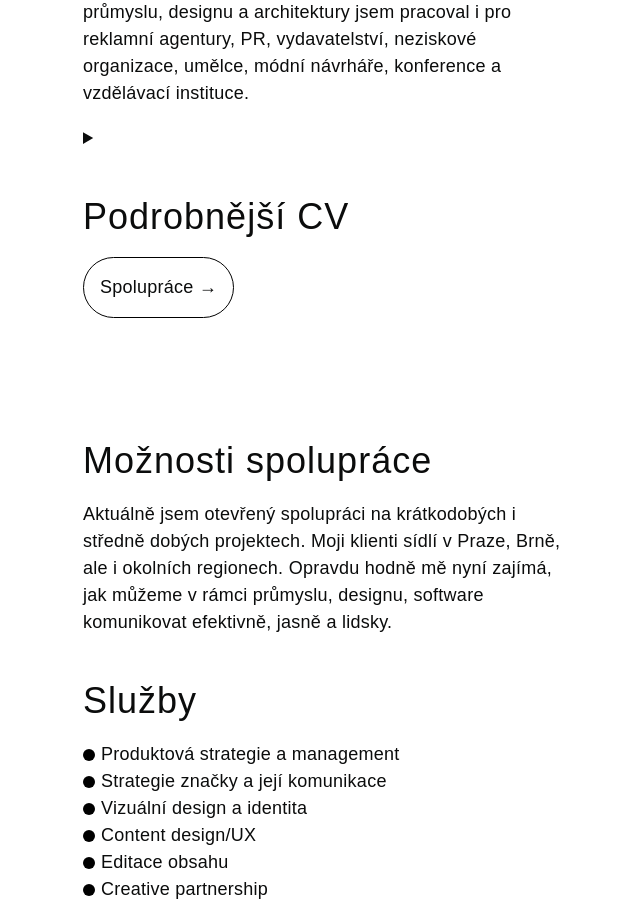
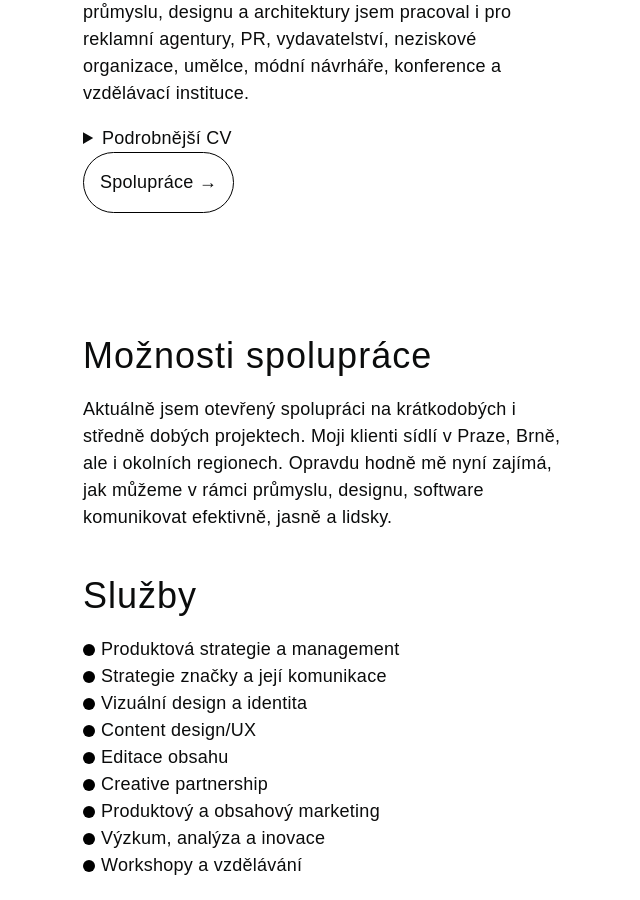
Before and after one commit to fdedic/fdedic.github.io, a Jekyll site: the page built from index.md, in a window 1280 px wide and 900 px high, scrolled down 1352 px. Shown: the whole window, without its empty margins (177-817 px from the left). Built offline with Jekyll 4.4.1, drawn with Linux system fonts in a browser that asks for light colours; nearby versions of some CDN libraries; some web fonts are replaced.

Commit message:
Update index.md

```diff
--- a/index.md
+++ b/index.md
@@ -22,25 +22,22 @@
 Převážně se zaměřuji na technologie, ale nemusí to být podmínkou. Kromě specialistu v oboru dopravy, fintechu, AI, průmyslu, designu a architektury jsem pracoval i pro reklamní agentury, PR, vydavatelství, neziskové organizace, umělce, módní návrháře, konference a vzdělávací instituce.
 
 <details>
-<summary><h2>Podrobnější CV</h2></summary>
+<summary>Podrobnější CV</summary>
 <table cellspacing="0">
   <tbody>
     <tr>
-    FREELANCE
-
-    Od roku 2016
-
-    Zabývám se tvorbou sdělení, webů a značek pro firmy a výrobce z oblasti designu, průmyslu a architektury (PrincParket, Franek Architects, ArtSpeak, Rosetta Type Foundry). Zároveň jsem připravil dramaturgii pro konference, zpracoval analýzy a výzkumné projekty (WebExpo, Czechdesign), ale najdu i čas na spolupráci při překladech a literatuře (nakladatelství Host a Lingea).
-
+      <th>
+        <p>FREELANCE</p>
+        <p>Od roku 2016</p>
+        <p>Zabývám se tvorbou sdělení, webů a značek pro firmy a výrobce z oblasti designu, průmyslu a architektury (PrincParket, Franek Architects, ArtSpeak, Rosetta Type Foundry). Zároveň jsem připravil dramaturgii pro konference, zpracoval analýzy a výzkumné projekty (WebExpo, Czechdesign), ale najdu i čas na spolupráci při překladech a literatuře (nakladatelství Host a Lingea).</p>
+      </th>
     </tr>
     <tr>
-
-    SYMBIO DIGITAL
-
-    2017 — 2019 (Praha)
-
-    Začínal jsem jako digital creative a pracoval na webech, kampaních a marketingu (například Škoda Auto, Leo Express, T-Mobile, E.ON). Následně jsem se stal součástí nového strategického oddělení, ve kterém jsme budovali značky a plánovali komunikační strategie převážně pro startupy a mediální firmy (například Twisto, Behavio, EY, Vltava-Labe Media). Pomohl jsem vybudovat nabídku našeho týmu a připravil metodiku a nastroje pro workshopy, reporty, analýzy a brandové manuály. Zároveň jsme fungovali jako interní podpora agenturního kreativního týmu, připravovali a konzultovali klientská zadání a podklady (napříkald HBO, Poetizer, Kneipp, Twisto).
-
+      <th>
+        <p>SYMBIO DIGITAL</p>
+        <p>2017 — 2019 (Praha)</p>
+        <p>Začínal jsem jako digital creative a pracoval na webech, kampaních a marketingu (například Škoda Auto, Leo Express, T-Mobile, E.ON). Následně jsem se stal součástí nového strategického oddělení, ve kterém jsme budovali značky a plánovali komunikační strategie převážně pro startupy a mediální firmy (například Twisto, Behavio, EY, Vltava-Labe Media). Pomohl jsem vybudovat nabídku našeho týmu a připravil metodiku a nastroje pro workshopy, reporty, analýzy a brandové manuály. Zároveň jsme fungovali jako interní podpora agenturního kreativního týmu, připravovali a konzultovali klientská zadání a podklady (napříkald HBO, Poetizer, Kneipp, Twisto).</p>
+      </th>
     </tr>
   </tbody>
 </table>
```
